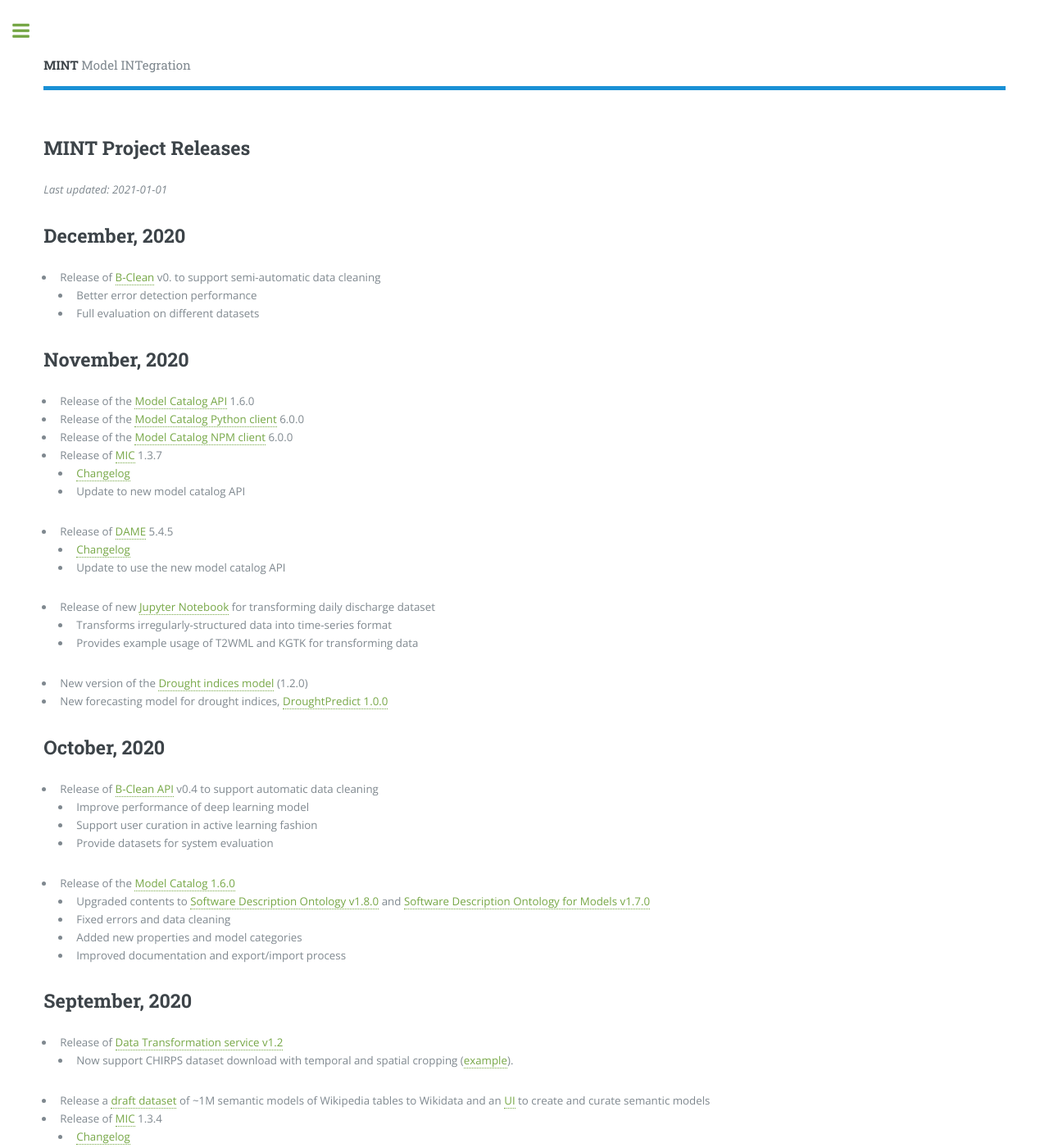
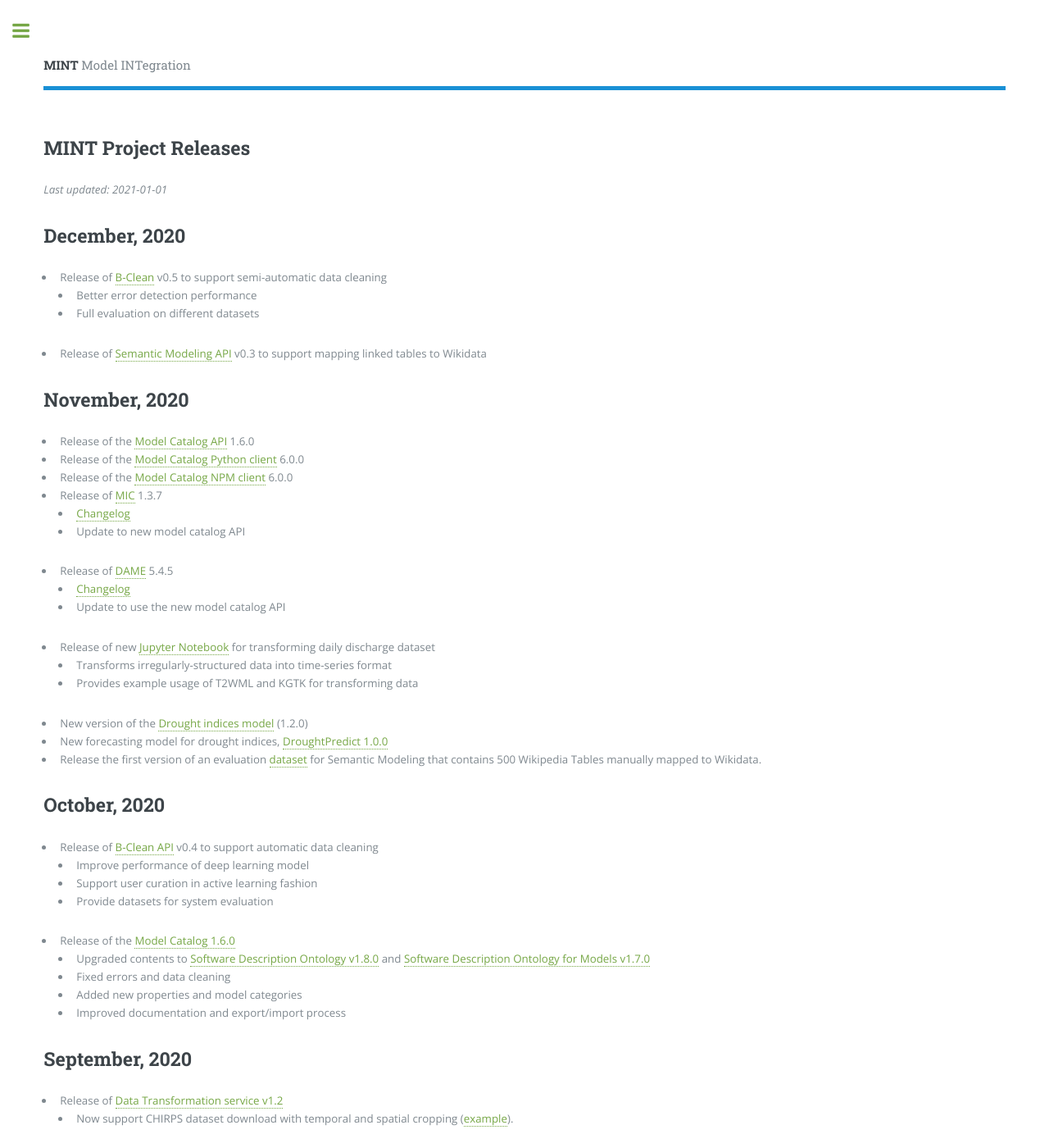
Before and after one commit to KnowledgeCaptureAndDiscovery/MINT, a Jekyll site: the page built from releases.md, in a window 1280 px wide and 1400 px high. Shown: the whole window at 82% size. Built offline with Jekyll 4.4.1, drawn with Linux system fonts in a browser that asks for light colours.

Commit message:
Update releases.md

```diff
--- a/releases.md
+++ b/releases.md
@@ -6,9 +6,11 @@
 *Last updated: 2021-01-01*
 
 ## December, 2020
- * Release of [B-Clean](https://github.com/minhptx/B-clean-public) v0. to support semi-automatic data cleaning
+ * Release of [B-Clean](https://github.com/minhptx/B-clean-public) v0.5 to support semi-automatic data cleaning
    * Better error detection performance
    * Full evaluation on different datasets
+ * Release of [Semantic Modeling API]( https://github.com/mintproject/semantic-modeling-api) v0.3 to support mapping linked tables to Wikidata
+
 
 ## November, 2020
 * Release of the [Model Catalog API](https://github.com/mintproject/model-catalog-api/releases/tag/1.6.0) 1.6.0
@@ -25,6 +27,7 @@
   * Provides example usage of T2WML and KGTK for transforming data
 * New version of the [Drought indices model](https://models.mint.isi.edu/models/explore/DSI/dsi_1.2.0/dsi_1.2.0_cfg) (1.2.0)
 * New forecasting model for drought indices, [DroughtPredict 1.0.0](https://models.mint.isi.edu/models/explore/1a0e8797-5ef0-4e96-ad05-0dc129c60f4c/20b92d72-8e5f-48f6-9730-2ff98ef6a4e2/6a2beb78-7872-48ce-ad9e-1245e06063b9)
+* Release the first version of an evaluation [dataset](https://drive.google.com/drive/u/1/folders/1ot6d4do1oLGXzAIIppx5j9ECDxzHkB-4) for Semantic Modeling that contains 500 Wikipedia Tables manually mapped to Wikidata.
 
 ## October, 2020
 * Release of [B-Clean API](https://github.com/mintproject/byod-cleaning-api/tree/v0.4) v0.4 to support automatic data cleaning
```
